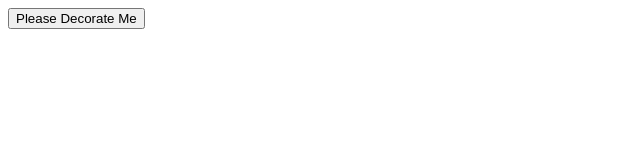
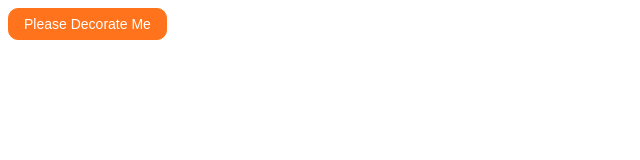
Before and after one commit to RikiSptraaa/LearnFront-End, a plain HTML site: page index.html in a window 1280 px wide. Shown: the whole page, without its empty margins (0-640 px from the left). Drawn offline with Linux system fonts and the light colour scheme.

Commit message:
Add Css link JS Link and onclick event on button

```diff
--- a/index.css
+++ b/index.css
@@ -1,10 +1,10 @@
 /* Put your decoration here */
-.btn-custom{
+.btn-custom {
   padding: 7px 15px;
   border-radius: 10px;
   font-size: 14px;
-  color: #FFFFFF;
-  background-color: #FF731D;
-  border: 1px solid #FF731D;
+  color: #ffffff;
+  background-color: #ff731d;
+  border: 1px solid #ff731d;
   cursor: pointer;
 }
--- a/index.html
+++ b/index.html
@@ -5,8 +5,10 @@
     <meta http-equiv="X-UA-Compatible" content="IE=edge">
     <meta name="viewport" content="width=device-width, initial-scale=1.0">
     <title>Document</title>
+    <link rel="stylesheet" href="index.css">
 </head>
 <body>
-    <button class="btn btn-custom">Please Decorate Me</button>
+    <button class="btn btn-custom" onclick="show_message()">Please Decorate Me</button>
 </body>
+<script src="index.js"></script>
 </html>
--- a/index.js
+++ b/index.js
@@ -1 +1,5 @@
 // Put your interactive code here
+
+function show_message(){
+    alert('You Clicked The Button');
+}
```
